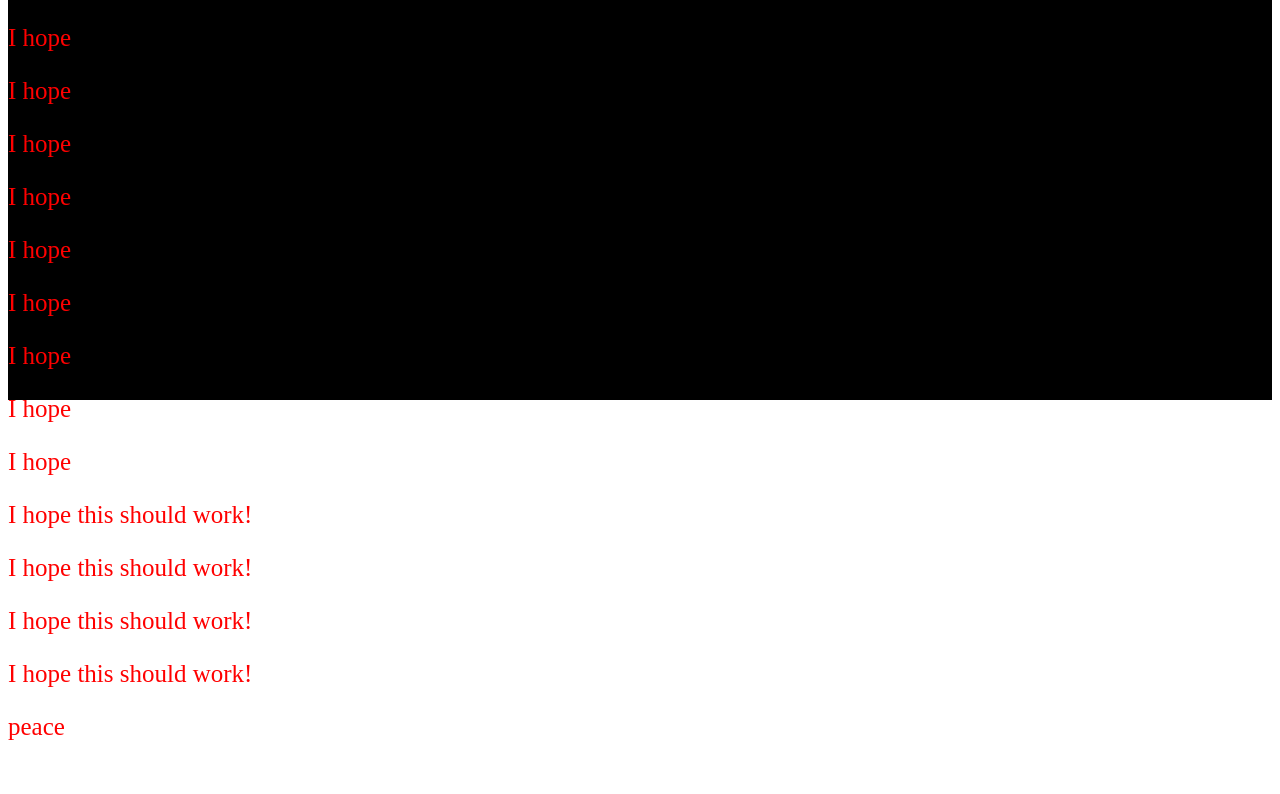
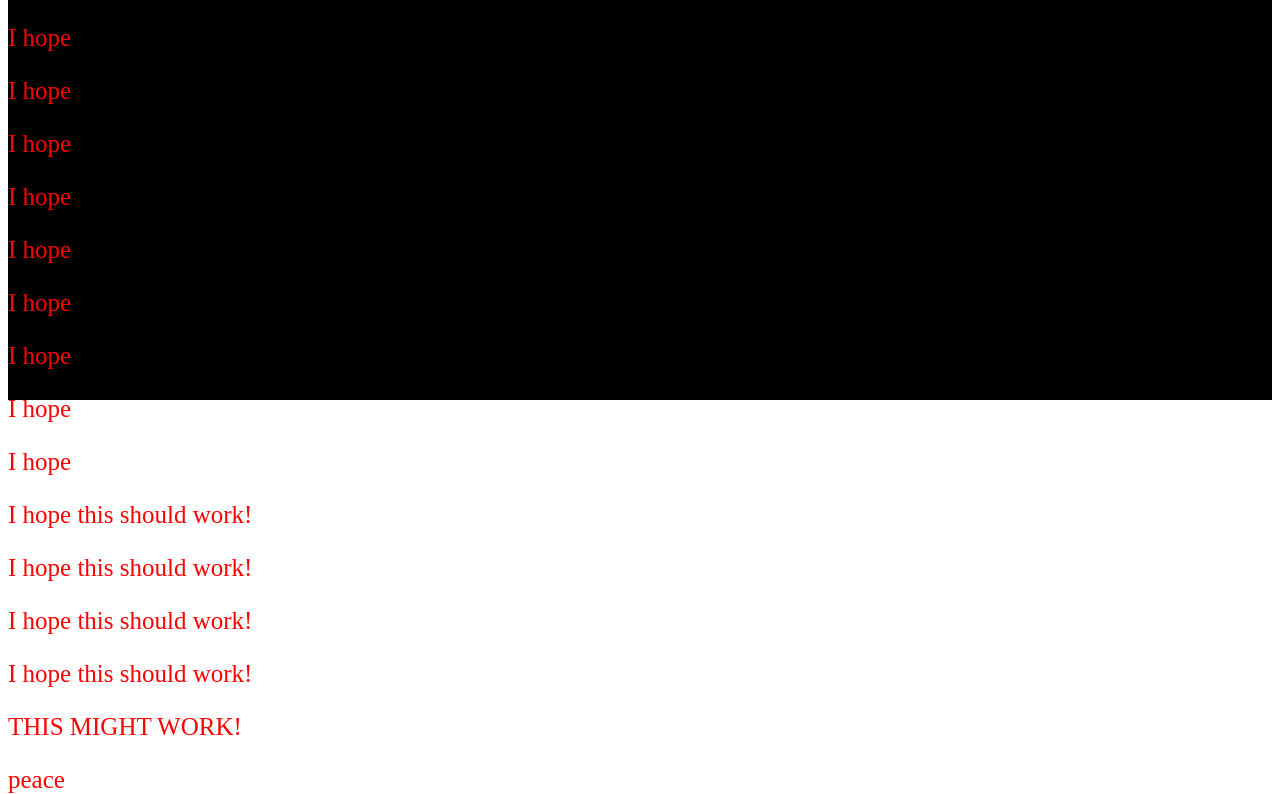
Before and after one commit to github-actions-and-flow-test/test-git-flow, a React app: page / in a window 1280 px wide. Shown: the part 408-1202 px from the top of the page. Before the commit the page ends 1149 px from the top, so only its background shows below. Built offline with nearby package versions, Linux system fonts and the light colour scheme.

Commit message:
feat(main): add paragraph

```diff
--- a/src/component.tsx
+++ b/src/component.tsx
@@ -39,6 +39,7 @@ export const App = () => {
 			<p>I hope this should work!</p>
 			<p>I hope this should work!</p>
 			<p>I hope this should work!</p>
+			<p>THIS MIGHT WORK!</p>
 
 
 			<p>peace</p>
```
